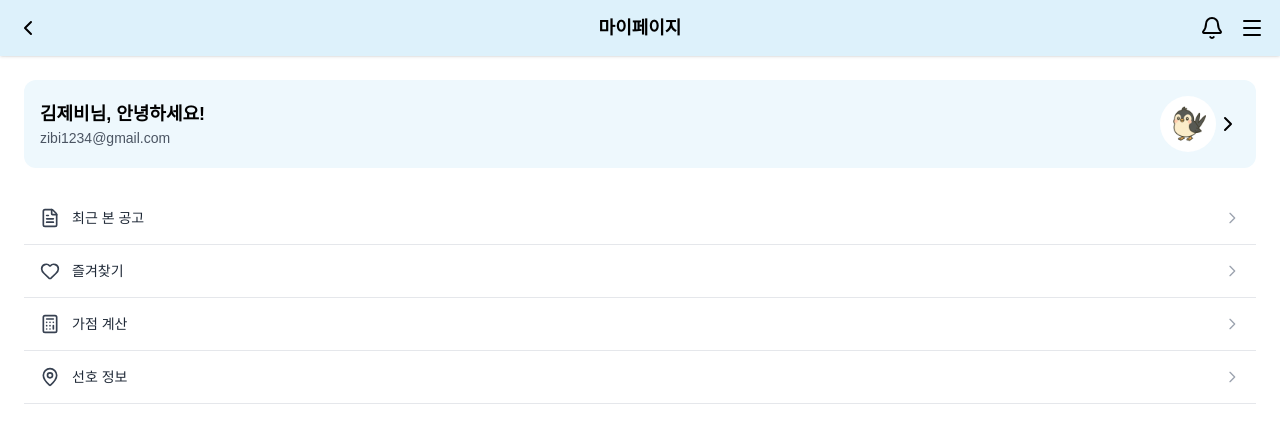
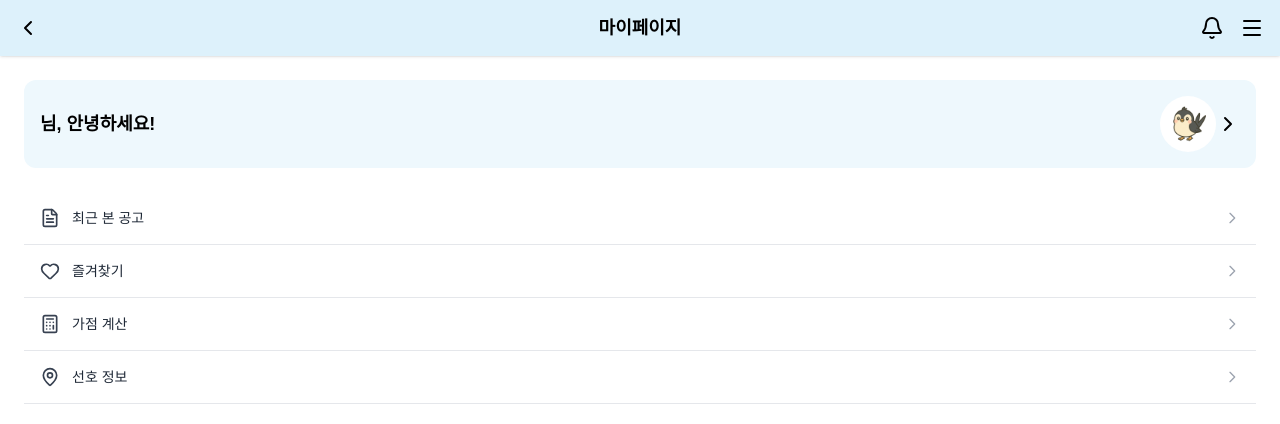
Before and after one commit to seonghoon1201/KB_FE, a Vue app: page /mypage in a window 1280 px wide. Shown: the top 424 px of the page. Built offline with nearby package versions, Linux system fonts and the light colour scheme; a web font is replaced by a local one.

Commit message:
feat: integrate profile edit api #178

```diff
--- a/src/pages/mypage/EditProfile.vue
+++ b/src/pages/mypage/EditProfile.vue
@@ -111,7 +111,7 @@ const profile = reactive({
     birthdate: userStore.birthDate,
     account: '3333-1234-5678', // 임시 계좌
     email: userStore.email,
-    address: '',
+    address: userStore.address,
 })
 
 const searchAddress = () => {
--- a/src/pages/mypage/Mypage.vue
+++ b/src/pages/mypage/Mypage.vue
@@ -1,13 +1,15 @@
 <template>
-    <div class="flex flex-col items-center min-h-screen bg-white text-center px-6 ">
+    <div class="flex flex-col items-center min-h-screen bg-white text-center px-6">
         <BackHeader title="마이페이지" />
 
         <!-- User Info Card -->
-        <div class="bg-[#EEF8FD] rounded-xl m-4 p-4 mt-20 flex items-center justify-between w-full"
-        @click="navigateTo('/mypage/edit')">
+        <div
+            class="bg-[#EEF8FD] rounded-xl m-4 p-4 mt-20 flex items-center justify-between w-full"
+            @click="navigateTo('/mypage/edit')"
+        >
             <div>
-                <p class="text-lg font-bold text-left">{{ userName }}님, 안녕하세요!</p>
-                <p class="text-sm text-gray-600 text-left">{{ userEmail }}</p>
+                <p class="text-lg font-bold text-left">{{ userStore.name }}님, 안녕하세요!</p>
+                <p class="text-sm text-gray-600 text-left">{{ userStore.email }}</p>
             </div>
             <!-- 프로필 이미지 (흰색 배경 처리) -->
             <div class="flex flex-row items-center justify-center">
@@ -30,7 +32,7 @@
                 v-for="(item, index) in menuItems"
                 :key="index"
                 @click="navigateTo(item.route)"
-                class="flex items-center justify-between px-4 py-4 border-b cursor-pointer hover:bg-gray-50 transition "
+                class="flex items-center justify-between px-4 py-4 border-b cursor-pointer hover:bg-gray-50 transition"
             >
                 <div class="flex items-center gap-3">
                     <component :is="item.icon" class="w-5 h-5 text-gray-700" />
@@ -60,8 +62,10 @@
 import BackHeader from '@/components/common/BackHeader.vue'
 import { useRouter } from 'vue-router'
 import { ChevronRight, FileText, Heart, Calculator, MapPin } from 'lucide-vue-next'
+import { useUserStore } from '@/stores/user'
 
 const router = useRouter()
+const userStore = useUserStore()
 
 const menuItems = [
     { label: '최근 본 공고', route: '/recent', icon: FileText },
@@ -74,6 +78,5 @@ const navigateTo = (path) => {
     router.push(path)
 }
 
-const userName = '김제비'
-const userEmail = 'zibi1234@gmail.com'
+
 </script>
--- a/src/stores/user.js
+++ b/src/stores/user.js
@@ -83,13 +83,15 @@ export const useUserStore = defineStore('user', {
 
         async updateProfile(payload) {
             try {
-                const res = await api.put('/me/profile', payload)
-                // 서버에서 변경된 데이터를 다시 state에 반영
+                // payload는 { address, birthdate, user_name }
+                await api.put('/auth/update', payload)
+
+                // 로컬 상태 갱신
                 this.name = payload.user_name
                 this.birthDate = payload.birthdate
-                // address도 관리하려면 state에 추가해야 함
+                this.address = payload.address
             } catch (err) {
-                console.error('프로필 업데이트 실패:', err)
+                console.error('프로필 수정 실패:', err)
                 throw err
             }
         },
```
